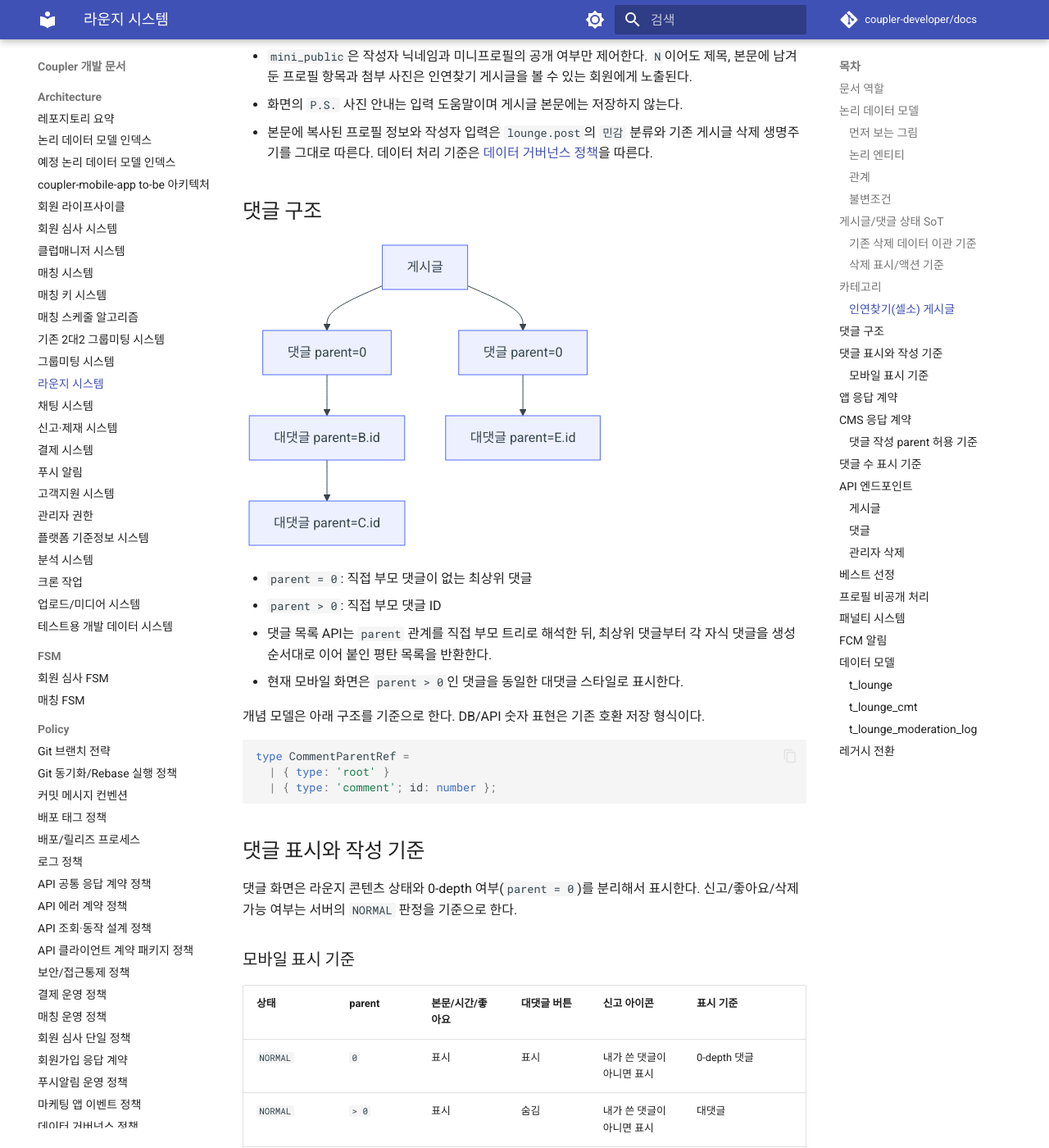
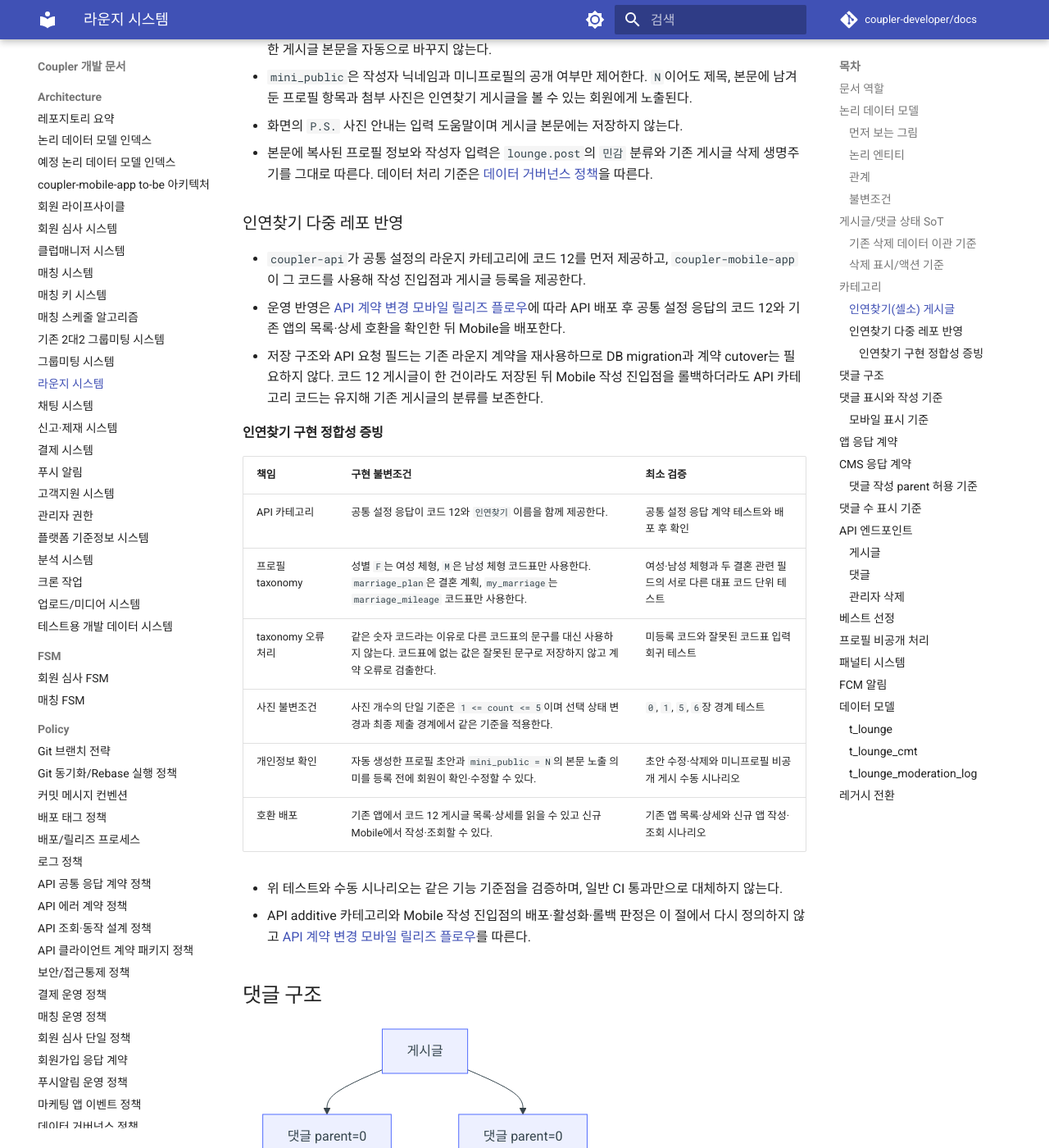
Before and after one commit to coupler-developer/docs, an MkDocs documentation site: the page built from content/architecture/lounge-system.md, in a window 1280 px wide and 1400 px high, scrolled down 4277 px. Shown: the whole window at 82% size. Built offline with MkDocs 1.6.1 and Material for MkDocs 9.7.7, drawn with Linux system fonts in a browser that asks for light colours; comment, search, counter and statistics services are not loaded; some of the changed text lies outside the part shown.

Commit message:
docs: 인연찾기 구현 정합성 기준 추가
Reason:
- 다중 레포 변경에서 taxonomy·사진 제한·배포 호환 검증이 일반 CI 통과만으로 누락될 수 있음

Changes:
- API 선배포와 Mobile 후속 배포·롤백 기준 연결
- taxonomy, 사진 경계, 개인정보, 기존 앱 호환의 구현 불변조건과 최소 검증 정의

How:
- 배포 판단은 기존 API 계약 모바일 릴리즈 flow가 소유하고 라운지 문서는 도메인 정합성 증빙만 설명

Tests:
- yarn validate:docs 통과 (커밋 분리 전 최종 문서 범위)

```diff
--- a/content/architecture/lounge-system.md
+++ b/content/architecture/lounge-system.md
@@ -153,6 +153,7 @@ flowchart LR
 ### 인연찾기(셀소) 게시글
 
 인연찾기 게시글은 일반 라운지 게시글 저장 구조를 사용하며 아래 값으로 식별한다.
+아래 계약의 구현 정합성 증빙은 `인연찾기 다중 레포 반영`에서 연결한 릴리즈 flow의 입력으로 사용한다.
 
 | 항목 | 값과 의미 |
 | --- | --- |
@@ -173,6 +174,31 @@ flowchart LR
 - 화면의 `P.S.` 사진 안내는 입력 도움말이며 게시글 본문에는 저장하지 않는다.
 - 본문에 복사된 프로필 정보와 작성자 입력은 `lounge.post`의 `민감` 분류와 기존 게시글 삭제 생명주기를
   그대로 따른다. 데이터 처리 기준은 [데이터 거버넌스 정책](../policy/data-governance-policy.md)을 따른다.
+
+### 인연찾기 다중 레포 반영
+
+- `coupler-api`가 공통 설정의 라운지 카테고리에 코드 12를 먼저 제공하고, `coupler-mobile-app`이 그 코드를
+  사용해 작성 진입점과 게시글 등록을 제공한다.
+- 운영 반영은 [API 계약 변경 모바일 릴리즈 플로우](../flows/cross-project/api-contract-mobile-release-flow.md)에
+  따라 API 배포 후 공통 설정 응답의 코드 12와 기존 앱의 목록·상세 호환을 확인한 뒤 Mobile을 배포한다.
+- 저장 구조와 API 요청 필드는 기존 라운지 계약을 재사용하므로 DB migration과 계약 cutover는 필요하지
+  않다. 코드 12 게시글이 한 건이라도 저장된 뒤 Mobile 작성 진입점을 롤백하더라도 API 카테고리 코드는
+  유지해 기존 게시글의 분류를 보존한다.
+
+#### 인연찾기 구현 정합성 증빙
+
+| 책임 | 구현 불변조건 | 최소 검증 |
+| --- | --- | --- |
+| API 카테고리 | 공통 설정 응답이 코드 12와 `인연찾기` 이름을 함께 제공한다. | 공통 설정 응답 계약 테스트와 배포 후 확인 |
+| 프로필 taxonomy | 성별 `F`는 여성 체형, `M`은 남성 체형 코드표만 사용한다. `marriage_plan`은 결혼 계획, `my_marriage`는 `marriage_mileage` 코드표만 사용한다. | 여성·남성 체형과 두 결혼 관련 필드의 서로 다른 대표 코드 단위 테스트 |
+| taxonomy 오류 처리 | 같은 숫자 코드라는 이유로 다른 코드표의 문구를 대신 사용하지 않는다. 코드표에 없는 값은 잘못된 문구로 저장하지 않고 계약 오류로 검출한다. | 미등록 코드와 잘못된 코드표 입력 회귀 테스트 |
+| 사진 불변조건 | 사진 개수의 단일 기준은 `1 <= count <= 5`이며 선택 상태 변경과 최종 제출 경계에서 같은 기준을 적용한다. | `0`, `1`, `5`, `6`장 경계 테스트 |
+| 개인정보 확인 | 자동 생성한 프로필 초안과 `mini_public = N`의 본문 노출 의미를 등록 전에 회원이 확인·수정할 수 있다. | 초안 수정·삭제와 미니프로필 비공개 게시 수동 시나리오 |
+| 호환 배포 | 기존 앱에서 코드 12 게시글 목록·상세를 읽을 수 있고 신규 Mobile에서 작성·조회할 수 있다. | 기존 앱 목록·상세와 신규 앱 작성·조회 시나리오 |
+
+- 위 테스트와 수동 시나리오는 같은 기능 기준점을 검증하며, 일반 CI 통과만으로 대체하지 않는다.
+- API additive 카테고리와 Mobile 작성 진입점의 배포·활성화·롤백 판정은 이 절에서 다시 정의하지 않고
+  [API 계약 변경 모바일 릴리즈 플로우](../flows/cross-project/api-contract-mobile-release-flow.md)를 따른다.
 
 ## 댓글 구조
 
```
